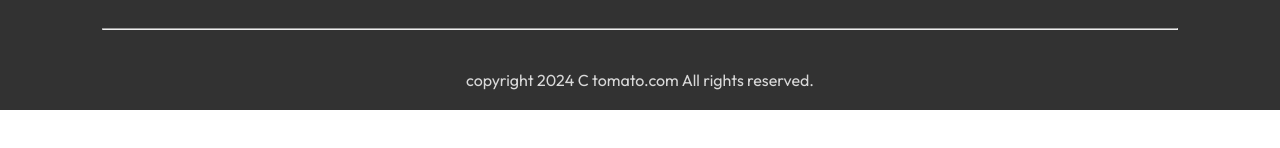
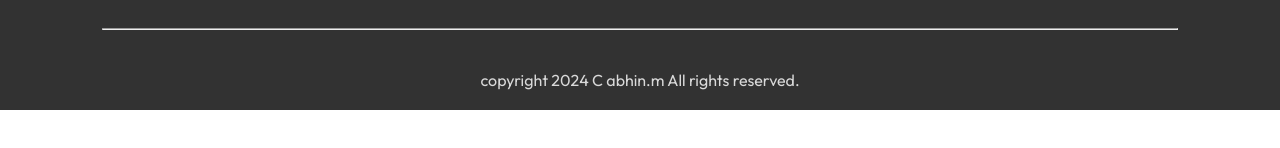
Before and after one commit to abhinm7/FOOD_DELIVERY_WEBSITE_FULLSTACK, a React (Vite) app in the folder frontend/: page /myorders in a window 1280 px wide. Shown: the part 582-730 px from the top of the page. Built offline with nearby package versions, Linux system fonts and the light colour scheme; no server answers.

Commit message:
footer finishing touch

```diff
--- a/frontend/src/components/Footer/Footer.jsx
+++ b/frontend/src/components/Footer/Footer.jsx
@@ -36,7 +36,7 @@ const footer = () => {
       </div>
       <hr />
       <p className="footer-copyright">
-        copyright 2024 C tomato.com All rights reserved.
+        copyright 2024 C abhin.m All rights reserved.
       </p>
       </div>
   )
```
